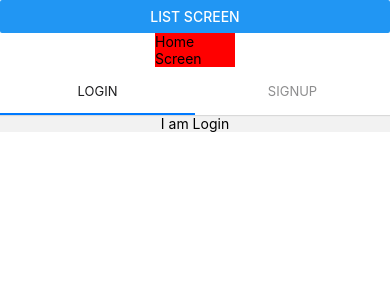
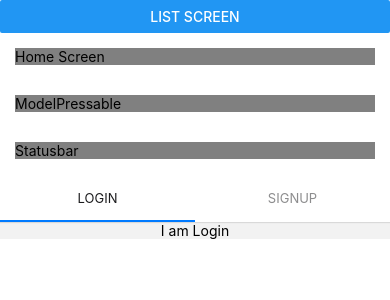
Before and after one commit to muddasir03/react-native-learning, a React Native app: screen /button in a window 390 px wide. Shown: the top 300 px of the page. Built offline with nearby package versions, Linux system fonts and the light colour scheme.

Commit message:
Update Buttonclick.js

```diff
--- a/src/screen/Buttonclick.js
+++ b/src/screen/Buttonclick.js
@@ -15,8 +15,15 @@ const Buttonclick = ({ navigation }) => {
                 title="List Screen"
                 // Passing data from buttonclick to listScreen.
                 onPress={() => navigation.navigate("ListScreen", { name: name, age: age })} />
+
             <TouchableOpacity onPress={() => navigation.navigate("HomeScreen")} style={styles.opacity}>
                 <Text>Home Screen</Text>
+            </TouchableOpacity>
+            <TouchableOpacity onPress={() => navigation.navigate("ModelPressable")} style={styles.opacity}>
+                <Text>ModelPressable</Text>
+            </TouchableOpacity>
+            <TouchableOpacity onPress={() => navigation.navigate("Statusbar")} style={styles.opacity}>
+                <Text>Statusbar</Text>
             </TouchableOpacity>
             <Tab.Navigator>
                 <Tab.Screen name="Login" component={Login} />
@@ -40,10 +47,10 @@ const Signup = () => {
 };
 const styles = StyleSheet.create({
     opacity: {
-        backgroundColor: "red",
+        backgroundColor: "gray",
         color: "blue",
-        marginHorizontal: 155,
-    }
+        margin: 15,
+    },
 });
 
 export default Buttonclick;
```
